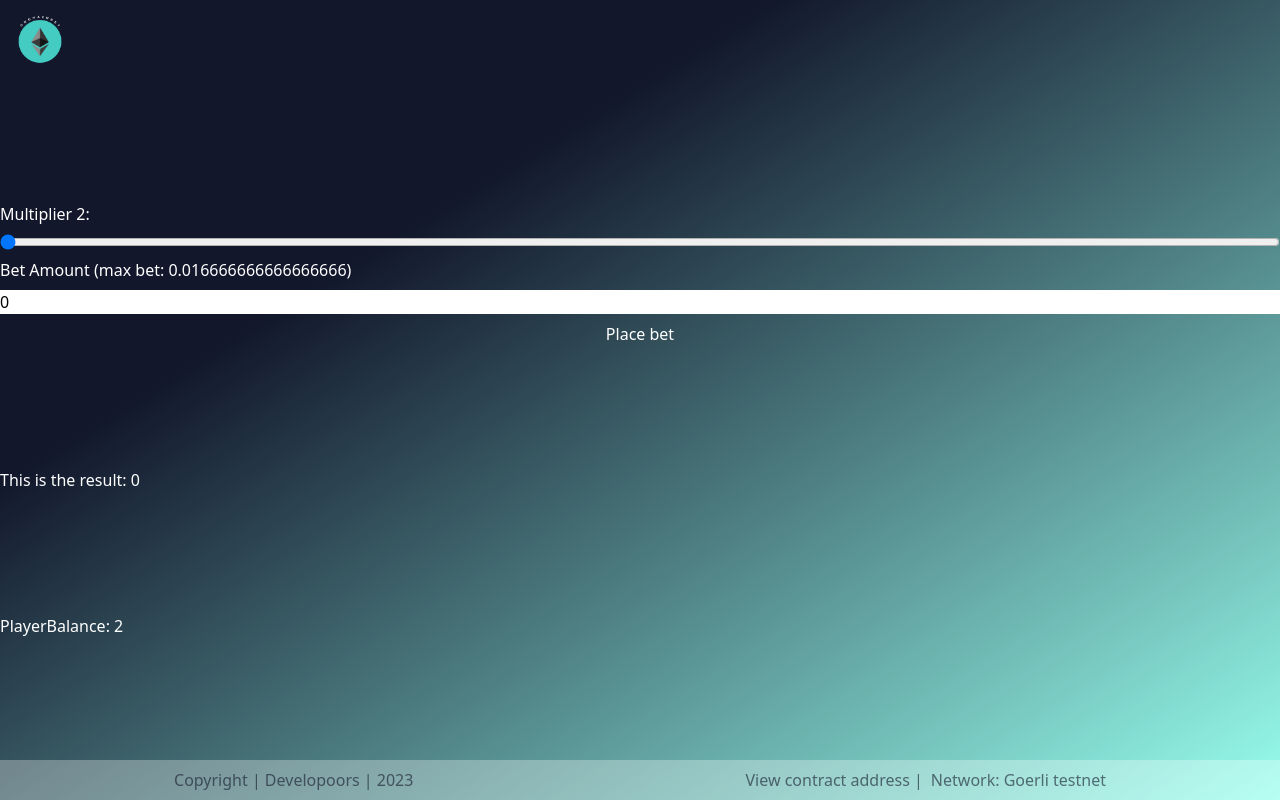
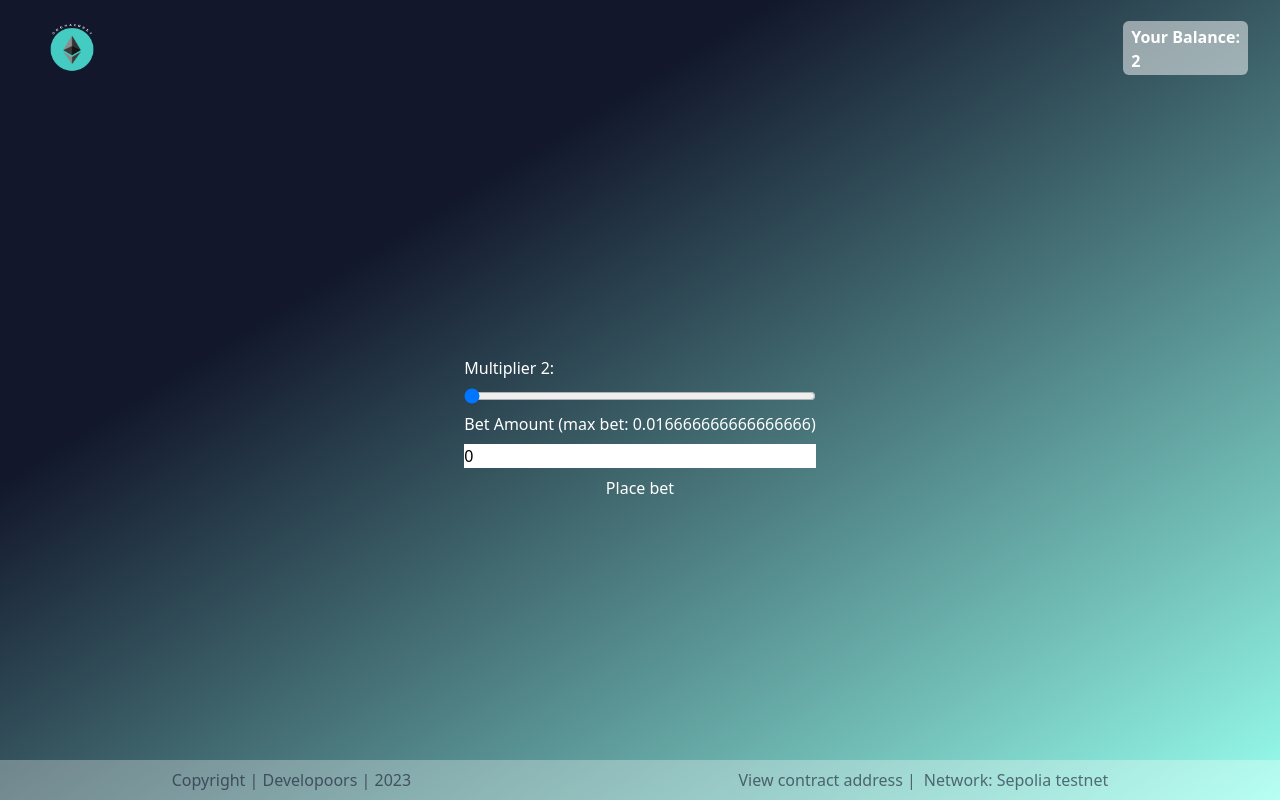
Before and after one commit to Jarjarsson/onchainbet, a Next.js app: page /demo in a window 1280 px wide. Built offline with nearby package versions, Linux system fonts and the light colour scheme.

Commit message:
Feat: demo page refraction

```diff
--- a/app/component/Footer.tsx
+++ b/app/component/Footer.tsx
@@ -14,7 +14,7 @@ const Footer = () => {
             View contract address |
           </a>
         </p>
-        <p>Network: Goerli testnet </p>
+        <p>Network: Sepolia testnet </p>
       </div>
     </footer>
   );
--- a/app/demo/backend.ts
+++ b/app/demo/backend.ts
@@ -4,7 +4,7 @@
 // 5 times:  10% (0.2*0.5)
 // 10 times : 9% (0.1*0.9)
 
-import { Result } from '../type';
+import { Result } from "../type";
 
 let pool = 0.2;
 let playerBalance = 2;
@@ -19,11 +19,11 @@ const fromRandomNumberToSuccess = (multiplier: number) => {
 
 const playGame = (bet: number, multiplier: number): Result => {
   const prize = bet * multiplier;
-  console.log({prize, pool: pool/12});
-  if (prize > (pool/12)) {
-    return { status: 'Developoors are broke', amount: 0 };
+  console.log({ prize, pool: pool / 12 });
+  if (bet > pool / 12) {
+    return { status: "Developoors are broke", amount: 0 };
   } else if (playerBalance < bet) {
-    return { status: 'Sorry, you are broke', amount: 0 };
+    return { status: "Sorry, you are broke", amount: 0 };
   } else {
     const win = fromRandomNumberToSuccess(multiplier);
     playerBalance -= bet;
@@ -31,9 +31,9 @@ const playGame = (bet: number, multiplier: number): Result => {
     if (win) {
       pool -= prize;
       playerBalance += prize;
-      return { status: 'Congrats!', amount: prize };
+      return { status: "Congrats!", amount: prize };
     }
-    return { status: 'You lost!', amount: 0 };
+    return { status: "You lost!", amount: 0 };
   }
 };
 
--- a/app/demo/page.tsx
+++ b/app/demo/page.tsx
@@ -5,8 +5,9 @@ import Image from "next/image";
 import BettingForm from "../component/BettingForm";
 
 const Demo = () => {
-  const [result, setResult] = useState(0);
+  const [status, setStatus] = useState("");
   const [playerbalance, setPlayerbalance] = useState(0);
+  const [showResult, setShowResult] = useState(false);
 
   useEffect(() => {
     setPlayerbalance(getPlayerBalance());
@@ -14,14 +15,20 @@ const Demo = () => {
 
   const handleBet = async (multiplier: number, amount: number) => {
     const r = playGame(amount, multiplier);
-    console.log({amount, multiplier, r});
-    setResult(r.amount);
+    console.log({ amount, multiplier, r });
+    console.log(getPool() / 12);
+    setStatus(r.status);
     setPlayerbalance(getPlayerBalance());
+    setShowResult(true);
+  };
+
+  const handlePlayAgain = () => {
+    setShowResult(false);
   };
 
   return (
     <>
-      <header>
+      <header className="flex justify-between px-8 py-2 items-center">
         <Image
           src="/logo.png"
           alt="logo"
@@ -29,10 +36,23 @@ const Demo = () => {
           height={80}
           className="rounded-md"
         />
+        <p className="px-2 py-1 font-semibold text-cc3 bg-cc3/50 rounded-md h-2/3">
+          Your Balance: <br></br>
+          {playerbalance}
+        </p>
       </header>
-      <BettingForm handleBet={handleBet} maxAmount={getPool()/12}/>
-      <p className="text-cc3">This is the result: {result}</p>
-      <p className="text-cc3">PlayerBalance: {playerbalance}</p>
+
+      <main className="flex justify-center items-center w-50">
+        {!showResult && (
+          <BettingForm handleBet={handleBet} maxAmount={getPool() / 12} />
+        )}
+        {showResult && (
+          <div>
+            <p>{status}</p>
+            <button onClick={handlePlayAgain}>Play Again</button>
+          </div>
+        )}
+      </main>
     </>
   );
 };
```
